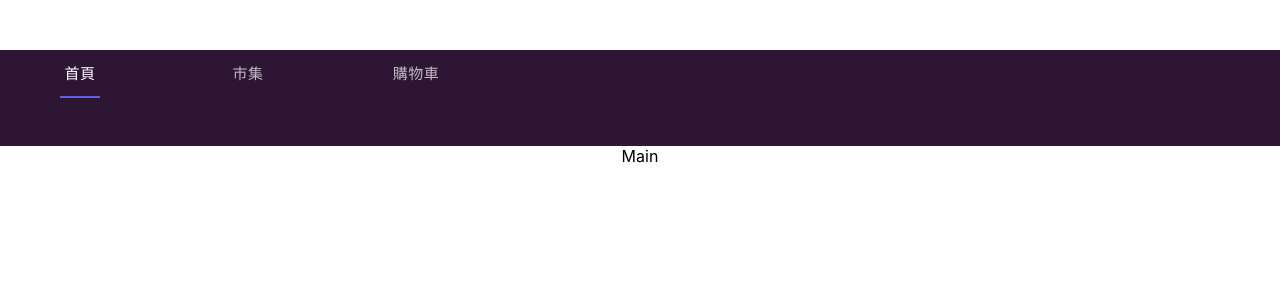
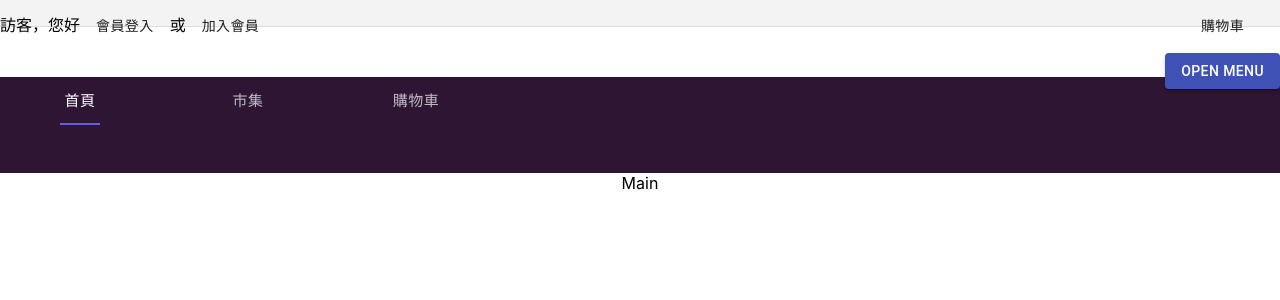
Before and after one commit to twilightc/ShoppingWebsite, a React (Create React App) app: page / in a window 1280 px wide. Shown: the top 300 px of the page. Built offline with nearby package versions, Linux system fonts and the light colour scheme.

Commit message:
rename jss file in Components

```diff
--- a/src/App.tsx
+++ b/src/App.tsx
@@ -4,11 +4,13 @@ import { MarketPage } from "./Pages/market-page/market-page";
 import "./App.css";
 import { Navbar } from "./Components/navbar/navbar";
 import { MainPage } from "./Pages/main-page/main-page";
+import { Topbar } from "./Components/topbar/topbar";
 
 const App: React.FC = () => {
   return (
     <Router>
       <div className="App">
+        <Topbar />
         <Navbar />
         <Switch>
           <Route path="/" exact component={MainPage} />
--- a/src/Components/search-bar/search-bar.tsx
+++ b/src/Components/search-bar/search-bar.tsx
@@ -6,7 +6,7 @@ import IconButton from "@material-ui/core/IconButton";
 import MenuIcon from "@material-ui/icons/Menu";
 import SearchIcon from "@material-ui/icons/Search";
 import DirectionsIcon from "@material-ui/icons/Directions";
-import { useStyles } from "../search-bar/search-bar";
+import { useStyles } from "../search-bar/style";
 
 export default function CustomizedInputBase() {
   const classes = useStyles();
--- a/src/Components/simple-list/simple-list.tsx
+++ b/src/Components/simple-list/simple-list.tsx
@@ -6,7 +6,7 @@ import ListItemText from "@material-ui/core/ListItemText";
 import Divider from "@material-ui/core/Divider";
 import InboxIcon from "@material-ui/icons/Inbox";
 import DraftsIcon from "@material-ui/icons/Drafts";
-import { useStyles } from "../breadcrumbs/breadcrumb";
+import { useStyles } from "../simple-list/style";
 
 function ListItemLink(props: ListItemProps<"a", { button?: true }>) {
   return <ListItem button component="a" {...props} />;
--- a/src/Components/topbar/topbar.tsx
+++ b/src/Components/topbar/topbar.tsx
@@ -8,7 +8,7 @@ import ListItemText from "@material-ui/core/ListItemText";
 import InboxIcon from "@material-ui/icons/MoveToInbox";
 import DraftsIcon from "@material-ui/icons/Drafts";
 import SendIcon from "@material-ui/icons/Send";
-import { useStyles } from "./topbar";
+import { useStyles } from "./style";
 
 const StyledMenu = withStyles({
   paper: {
```
Also changed, not shown: src/Components/breadcrumbs/breadcrumbs.tsx (+21 -15 lines), src/Components/breadcrumbs/style.ts (renamed from src/Components/breadcrumbs/breadcrumb.ts), src/Components/search-bar/style.ts (renamed from src/Components/search-bar/search-bar.ts), src/Components/simple-list/style.ts (renamed from src/Components/simple-list/simple-list.ts), src/Components/topbar/style.ts (renamed from src/Components/topbar/topbar.ts).
